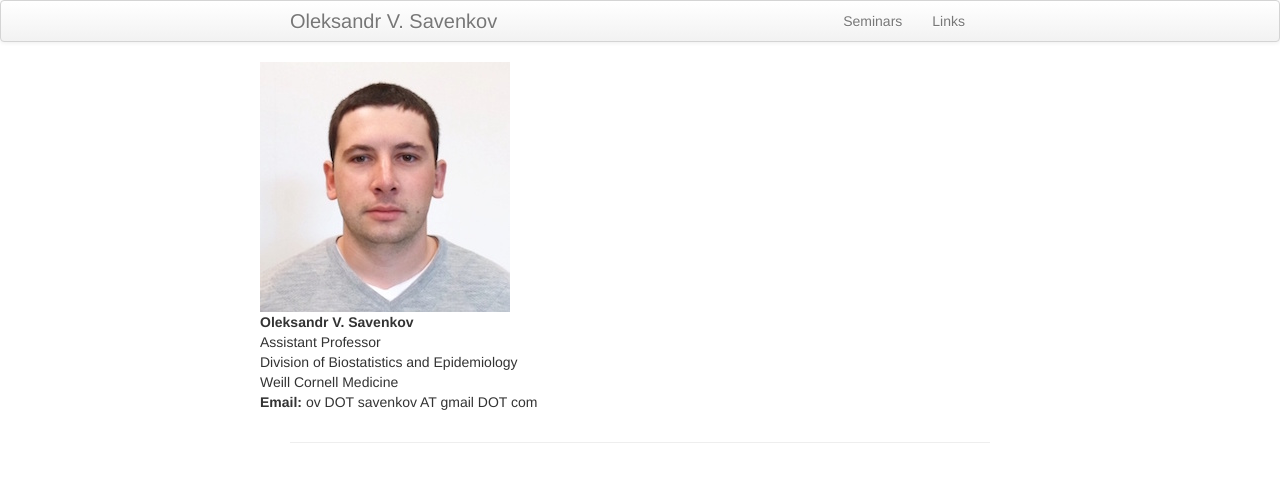
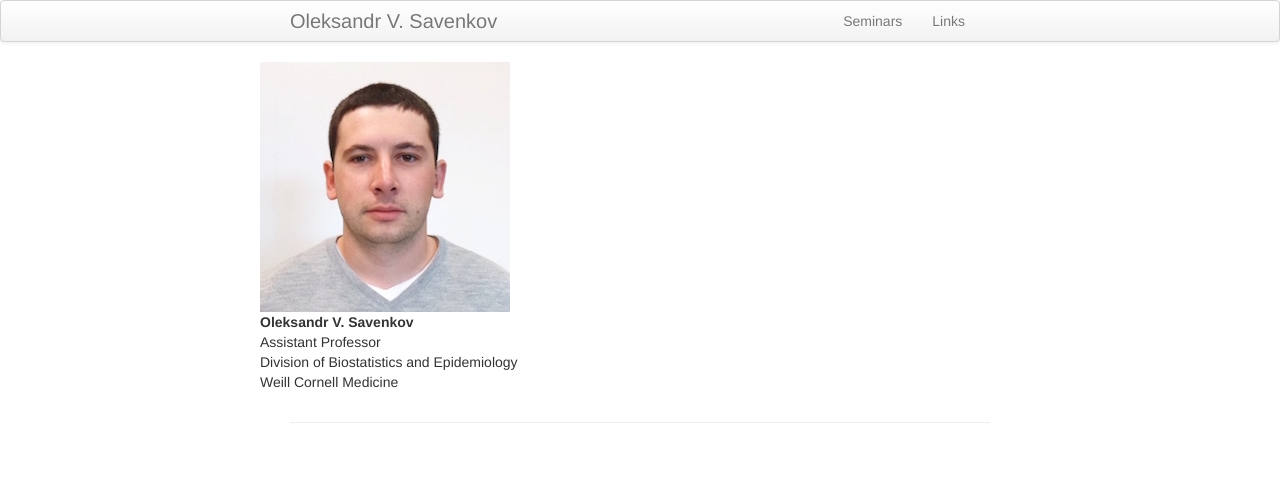
Before and after one commit to ovsavenkov/ovsavenkov.github.io, a Jekyll site: the page built from index.md, in a window 1280 px wide. Shown: the top 482 px of the page. Built offline with Jekyll 4.4.1, drawn with Linux system fonts in a browser that asks for light colours.

Commit message:
removes email

```diff
--- a/index.md
+++ b/index.md
@@ -18,7 +18,6 @@ description: Oleksandr Savenkov is a Postdoctoral Associate at Weill Cornell Med
     Assistant Professor<br>
     Division of Biostatistics and Epidemiology<br>
     Weill Cornell Medicine<br>
-    <b>Email:</b> ov DOT savenkov AT gmail DOT com
     </div>
 </div>
 
```
